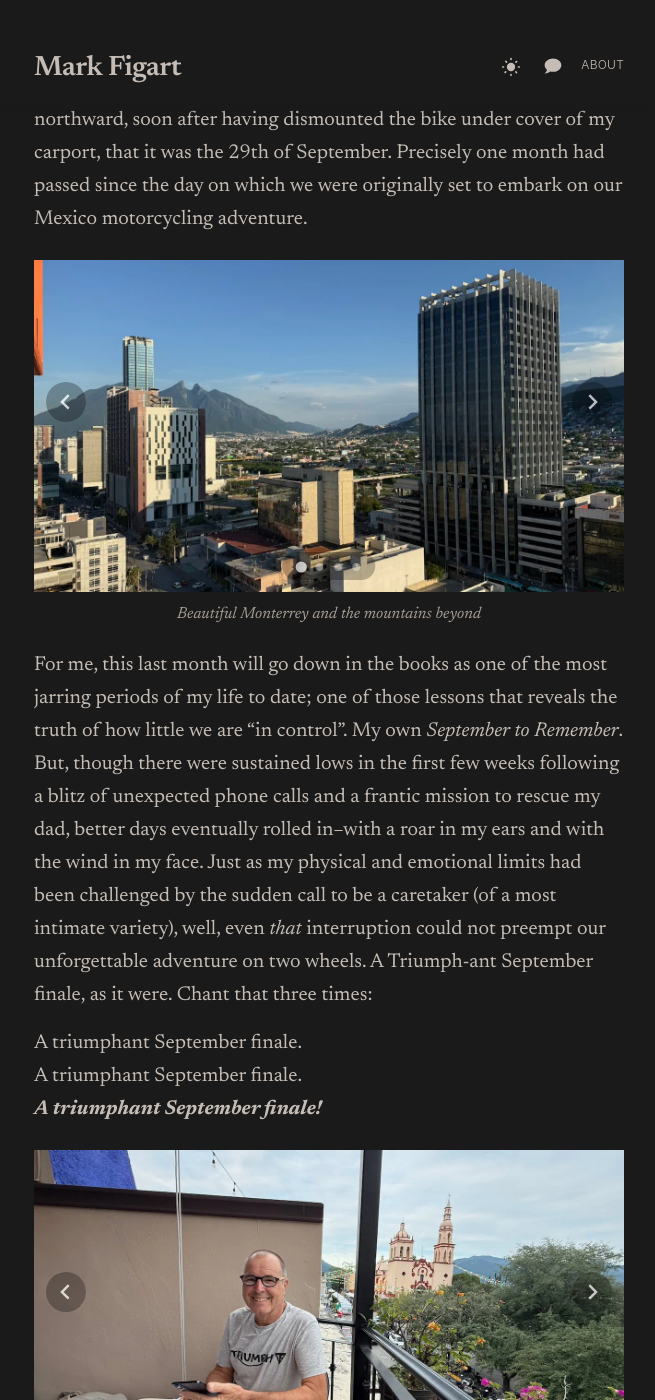
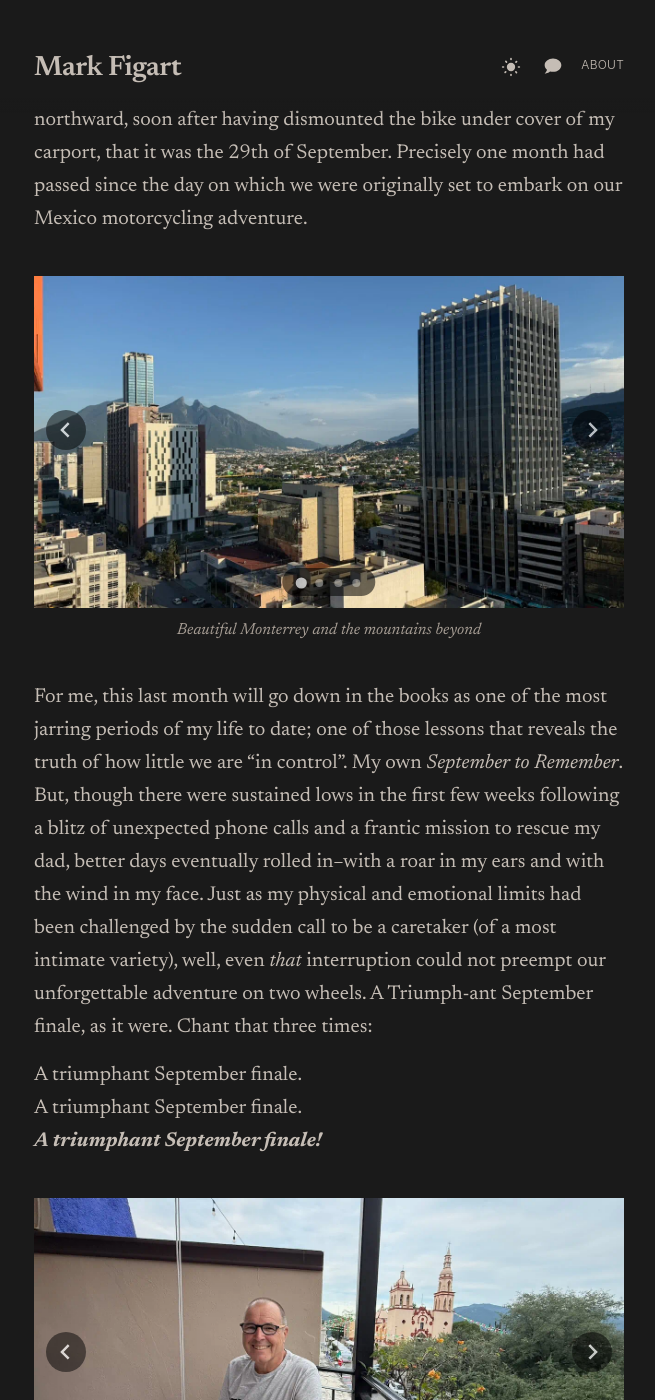
Before and after one commit to figart/60, a Jekyll site: the page built from _posts/2025-10-04-dash-to-mexico.md, in a window 1280 px wide and 1400 px high, scrolled down 277 px. Shown: the whole window, without its empty margins (311-966 px from the left). Built offline with Jekyll 4.4.1, drawn with Linux system fonts in a browser that asks for light colours.

Commit message:
Improve carousel styling and increase vertical spacing
- Center carousel nav arrows vertically on image area
- Increase arrow and pagination pill background opacity
- Add extra 1rem margin to figures, carousels, and blockquotes

Co-Authored-By: Claude Opus 4.5 <noreply@anthropic.com>

```diff
--- a/_sass/minima/_base.scss
+++ b/_sass/minima/_base.scss
@@ -142,7 +142,7 @@ a {
 blockquote {
   color: var(--text-color);
   border-left: 2px solid var(--grey-color-light);
-  margin: 2.5rem 0 2.5rem 1rem;
+  margin: 3.5rem 0 3.5rem 1rem;
   padding-left: 1.25rem;
   @include relative-font-size(1.2);
   font-style: normal;
--- a/_sass/minima/_layout.scss
+++ b/_sass/minima/_layout.scss
@@ -306,7 +306,7 @@
   margin-bottom: 0.9375rem;
 
   figure {
-    margin: 1.5rem 0;
+    margin: 2.5rem 0;
 
     img {
       display: block;
@@ -332,7 +332,7 @@
   }
 
   .gallery-carousel {
-    margin: 1.5rem 0 1.5rem;
+    margin: 2.5rem 0;
     position: relative;
 
     .splide__track {
@@ -398,19 +398,15 @@
       top: 0;
       left: 0;
       right: 0;
-      bottom: 0;
+      bottom: 3.5rem;  // Exclude caption area so arrows center on image
       pointer-events: none;
     }
 
     .splide__arrow {
       position: absolute;
-      top: calc(50% - 4rem);
+      top: 50%;
       transform: translateY(-50%);
-
-      @media (min-width: 480px) {
-        top: calc(50% - 2.5rem);
-      }
-      background: rgba(0, 0, 0, 0.4);
+      background: rgba(0, 0, 0, 0.7);
       border: none;
       border-radius: 50%;
       width: 2.5rem;
@@ -429,15 +425,17 @@
       }
 
       &:hover {
-        background: rgba(0, 0, 0, 0.6);
+        background: rgba(0, 0, 0, 0.8);
       }
 
       &--prev {
         left: 0.75rem;
+        background: rgba(0, 0, 0, 0.7);
       }
 
       &--next {
         right: 0.75rem;
+        background: rgba(0, 0, 0, 0.7);
       }
 
       &:disabled {
@@ -463,7 +461,7 @@
       gap: 0.28rem;
       padding: 0.25rem 0.75rem !important;
       margin: 0 !important;
-      background: rgba(0, 0, 0, 0.25);
+      background: rgba(0, 0, 0, 0.55);
       border-radius: 1rem;
     }
 
```
